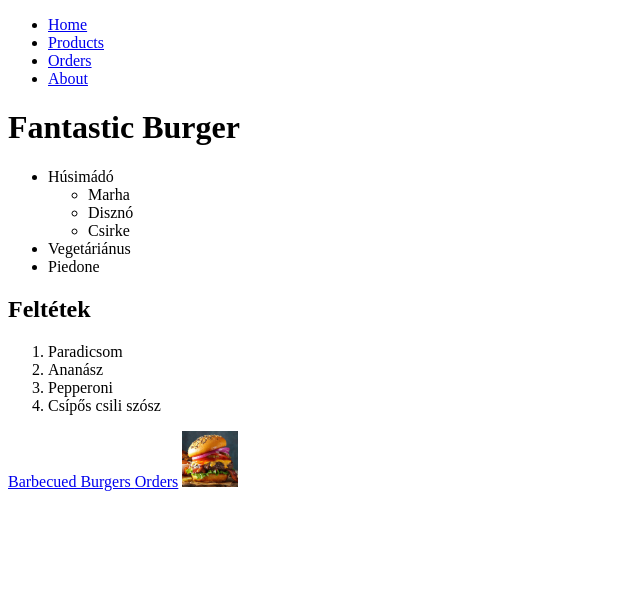
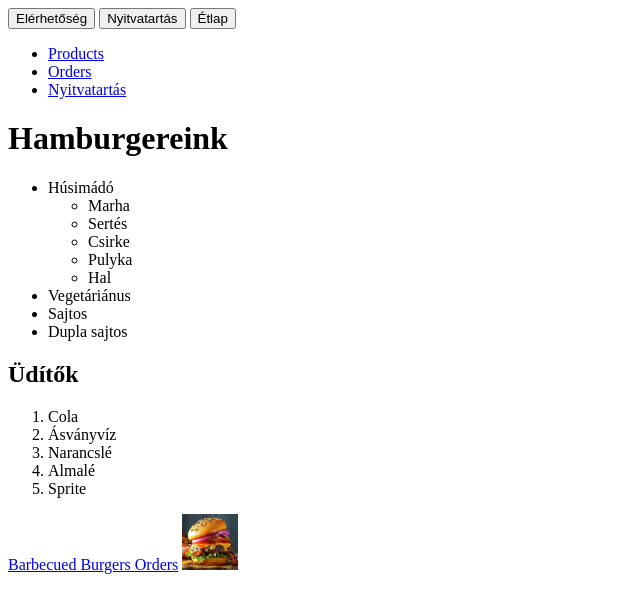
Before and after one commit to Krizi86/Krizi86.github.io, a plain HTML site: page home.html in a window 1280 px wide. Shown: the whole page, without its empty margins (0-640 px from the left). Drawn offline with Linux system fonts and the light colour scheme.

Commit message:
Init page.

```diff
--- /dev/null
+++ b/css/style.css
@@ -0,0 +1,3 @@
+.button button:hover {
+    box-shadow: 0 0 3px;
+}
--- a/index.html
+++ b/home.html
@@ -1,15 +1,20 @@
 <!DOCTYPE html>
 <html lang="en">
+
 <head>
     <meta charset="UTF-8">
     <meta name="viewport" content="width=device-width, initial-scale=1.0">
-    <title>Egy szuper oldal</title>
+    <title>Gábor hamburgerezője</title>
+    <link rel="stylesheet" href="css/style.css">
 </head>
+
 <body>
+    <div class="button">
+        <button class="submit-btn">Elérhetőség</button>
+        <button class="submit-btn">Nyitvatartás</button>
+        <button class="submit-btn">Étlap</button>
+    </div>
     <ul>
-        <li>
-            <a href="/">Home</a>
-        </li>
         <li>
             <a href="/pages/products.html">Products</a>
         </li>
@@ -17,29 +22,33 @@
             <a href="/pages/orders.html">Orders</a>
         </li>
         <li>
-            <a href="/about.html">About</a>
+            <a href="/nyitvatartas.html">Nyitvatartás</a>
         </li>
     </ul>
-    <h1>Fantastic Burger</h1>
+    <h1>Hamburgereink</h1>
     <ul>
         <li>
             Húsimádó
             <ul>
                 <li>Marha</li>
-                <li>Disznó</li>
+                <li>Sertés</li>
                 <li>Csirke</li>
+                <li>Pulyka</li>
+                <li>Hal</li>
             </ul>
         </li>
         <li>Vegetáriánus</li>
-        <li>Piedone</li>
+        <li>Sajtos</li>
+        <li>Dupla sajtos</li>
     </ul>
 
-    <h2>Feltétek</h2>
+    <h2>Üdítők</h2>
     <ol>
-        <li>Paradicsom</li>
-        <li>Ananász</li>
-        <li>Pepperoni</li>
-        <li>Csípős csili szósz</li>
+        <li>Cola</li>
+        <li>Ásványvíz</li>
+        <li>Narancslé</li>
+        <li>Almalé</li>
+        <li>Sprite</li>
     </ol>
 
     <a href="https://www.tasteofhome.com/recipes/barbecued-burgers/">
@@ -52,4 +61,5 @@
 
 
 </body>
+
 </html>
```
Also changed, not shown: nyitvatartas.html (renamed from about.html, +8 -7 lines).
